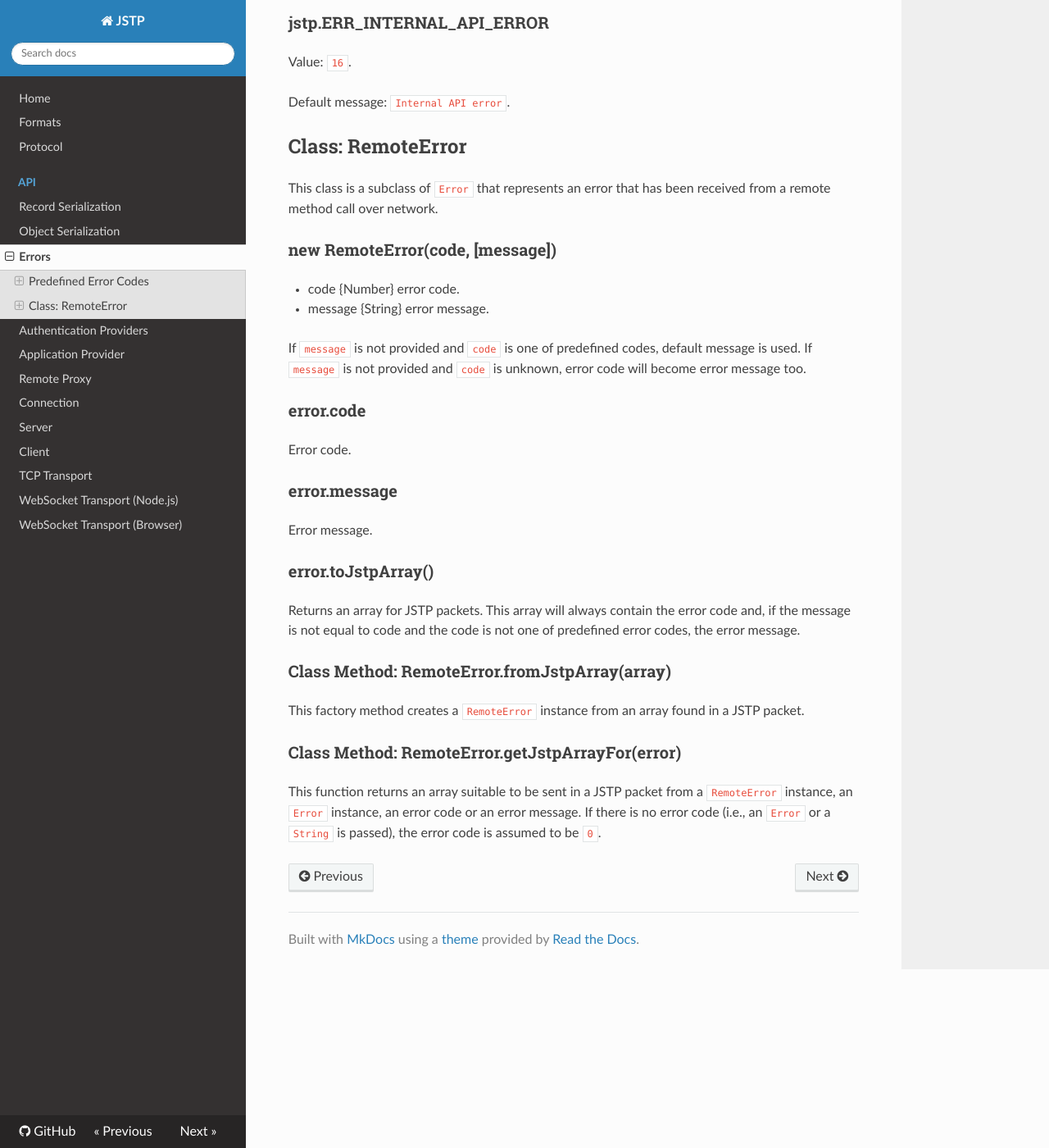
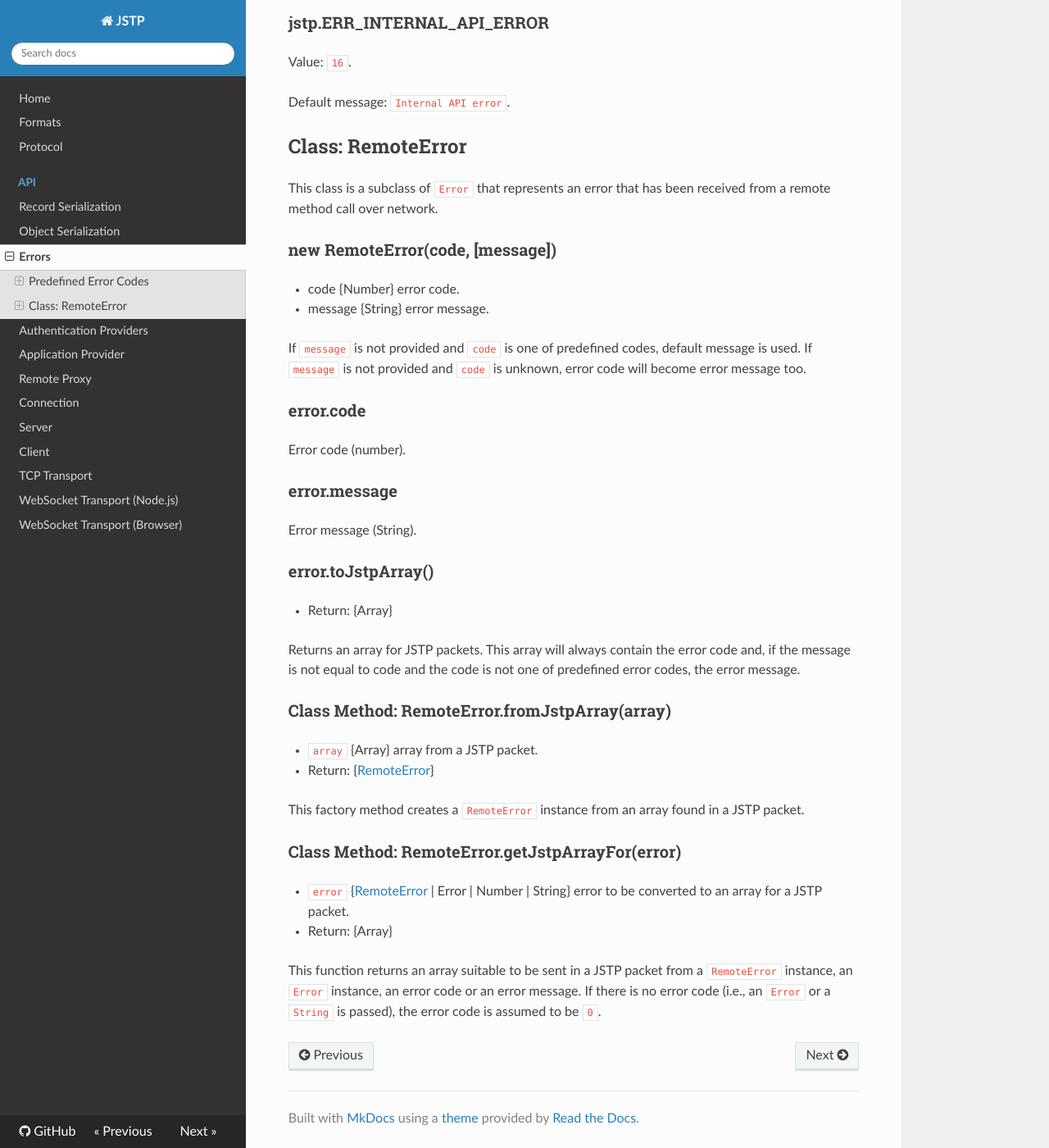
Before and after one commit to youritech/jstp, an MkDocs documentation site: the page built from doc/api/errors.md, in a window 1280 px wide and 1400 px high, scrolled down 1792 px. Shown: the whole window at 82% size. Built offline with MkDocs 1.6.1, drawn with Linux system fonts in a browser that asks for light colours; nearby versions of some CDN libraries; old or Windows-style settings are respelled for this version of MkDocs.

Commit message:
Add data types to errors docs

```diff
--- a/doc/api/errors.md
+++ b/doc/api/errors.md
@@ -98,13 +98,15 @@ will become error message too.
 
 ### error.code
 
-Error code.
+Error code (number).
 
 ### error.message
 
-Error message.
+Error message (String).
 
 ### error.toJstpArray()
+
+* Return: {Array}
 
 Returns an array for JSTP packets. This array will always contain the error
 code and, if the message is not equal to code and the code is not one of
@@ -112,11 +114,18 @@ predefined error codes, the error message.
 
 ### Class Method: RemoteError.fromJstpArray(array)
 
+* `array` {Array} array from a JSTP packet.
+* Return: {[RemoteError](#class-remoteerror)}
+
 This factory method creates a `RemoteError` instance from an array found in a
 JSTP packet.
 
 ### Class Method: RemoteError.getJstpArrayFor(error)
 
+* `error` {[RemoteError](#class-remoteerror) | Error | Number | String}
+  error to be converted to an array for a JSTP packet.
+* Return: {Array}
+
 This function returns an array suitable to be sent in a JSTP packet from a
 `RemoteError` instance, an `Error` instance, an error code or an error message.
 If there is no error code (i.e., an `Error` or a `String` is passed), the error
```
